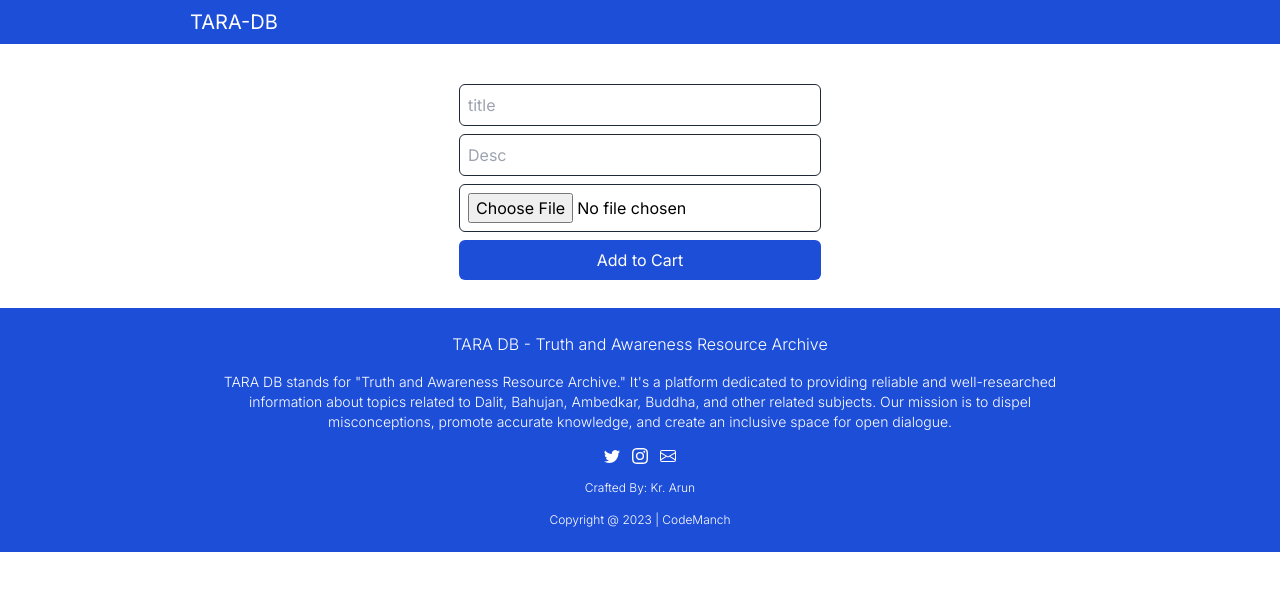
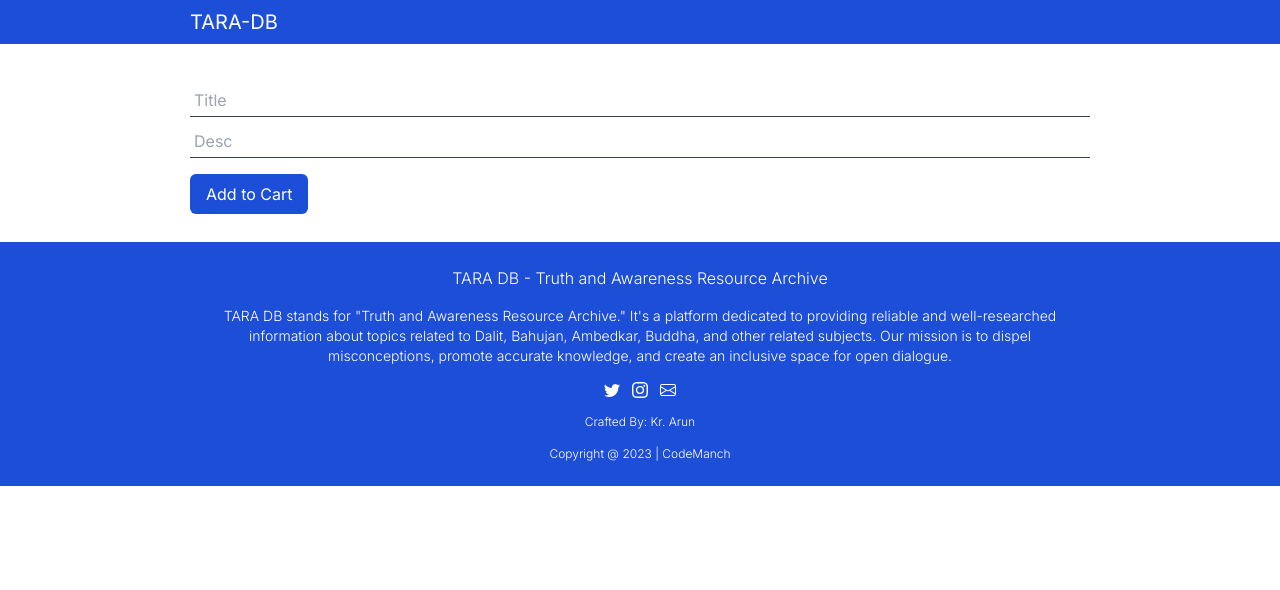
Before and after one commit to ikrarun/tara-db, a Next.js app: page /createpost in a window 1280 px wide. Shown: the top 590 px of the page. Built offline with nearby package versions, Linux system fonts and the light colour scheme.

Commit message:
WYSIWYG not working now

```diff
--- a/package.json
+++ b/package.json
@@ -10,6 +10,7 @@
     "lint": "next lint"
   },
   "dependencies": {
+    "@editorjs/editorjs": "^2.27.2",
     "@prisma/client": "5.1.1",
     "@types/node": "20.5.0",
     "@types/react": "18.2.20",
@@ -27,6 +28,7 @@
     "typescript": "5.1.6"
   },
   "devDependencies": {
+    "@types/react-draft-wysiwyg": "^1.13.4",
     "prisma": "^5.1.1"
   }
 }
--- a/src/app/createpost/page.tsx
+++ b/src/app/createpost/page.tsx
@@ -1,41 +1,39 @@
 "use client";
 import Footer from "@/UI/footer";
 import NAV from "@/UI/nav";
-import { getConsole } from "./getConsole";
-import { useEffect, useState } from "react";
+
+import { useEffect, useState, useRef } from "react";
 
 const Post = () => {
   const [imageDataURL, setImageDataUrl] = useState("");
-  const handleFileChange = (event: any) => {
-    const selectedFile = event.target.files[0];
-    if (selectedFile) {
-      const reader = new FileReader();
-      reader.onload = (e) => {
-        setImageDataUrl(e.target?.result as string);
-      };
-      reader.readAsDataURL(selectedFile);
-    }
+  const [content, setContent] = useState("");
+  const [edit, setEdit] = useState(true);
+
+  const editToggle = () => {
+    setEdit(!edit);
   };
 
   useEffect(() => {
-    console.log(imageDataURL);
-  }, [imageDataURL]);
+    // console.log(imageDataURL);
+    console.log(content);
+  }, [imageDataURL, content]);
+
   return (
     <div className="flex flex-col">
       <NAV />
       <div className="w-full my-5  p-2 flex">
         <div className="max-w-[900px] mx-auto w-full mt-14 flex flex-col gap-2  items-center justify-center">
-          <form action={getConsole} className="flex gap-2 flex-col">
-            <div className="p-2 border border-gray-800 rounded-md">
+          <div className="flex w-full gap-2 flex-col">
+            <div className="p-1 border-b border-gray-700">
               <input
                 type="text"
-                placeholder="title"
+                placeholder="Title"
                 className="outline-none ring-0"
                 name="title"
                 id="title"
               />
             </div>
-            <div className="p-2 border border-gray-800 rounded-md">
+            <div className="p-1 border-b border-gray-700">
               <input
                 type="text"
                 placeholder="Desc"
@@ -44,7 +42,7 @@ const Post = () => {
                 id="desc"
               />
             </div>
-            <div className="p-2 border border-gray-800 rounded-md">
+            {/* <div className="p-2 border border-gray-800 rounded-md">
               <input
                 type="file"
                 className="outline-none ring-0"
@@ -53,15 +51,15 @@ const Post = () => {
                 id="image"
                 onChange={handleFileChange}
               />
-            </div>
-
+            </div> */}
+            <div id="editorjs"></div>
             <button
-              className="bg-blue-700 rounded-md text-white px-4 py-2"
-              type="submit"
+              className="bg-blue-700 w-fit rounded-md text-white px-4 py-2"
+              onClick={editToggle}
             >
               Add to Cart
             </button>
-          </form>
+          </div>
         </div>
       </div>
       <Footer />
```
Also changed, not shown: src/app/createpost/createPost.tsx (renamed from src/app/createpost/getConsole.tsx), 1 other file (tests, documents, lock files or other folders).
